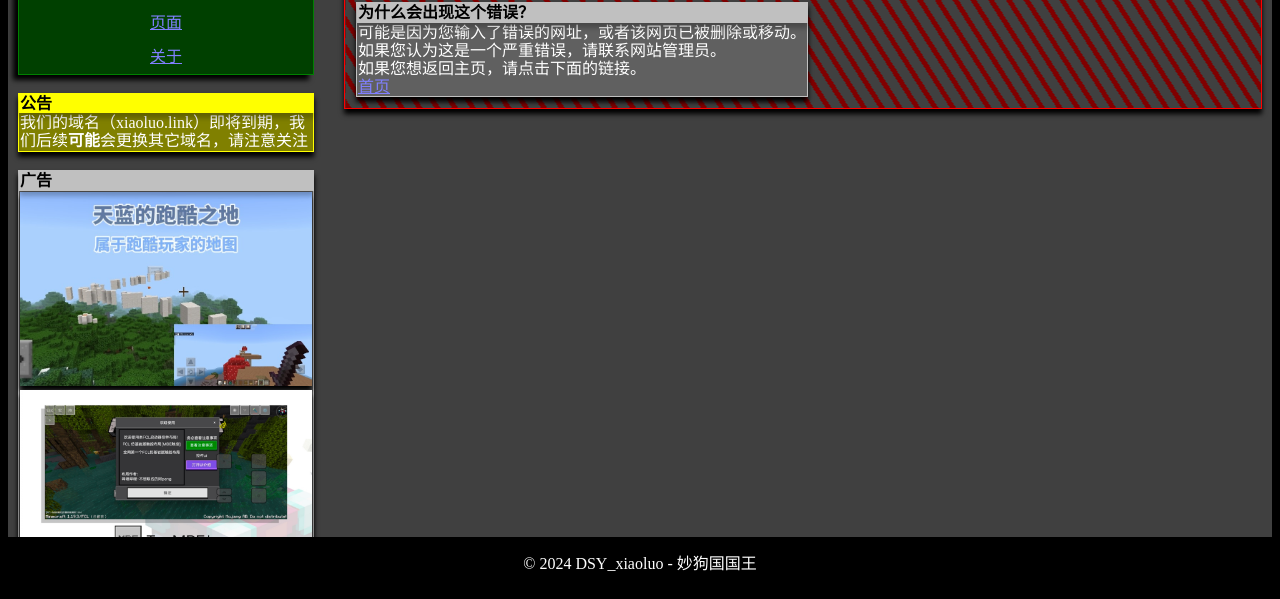
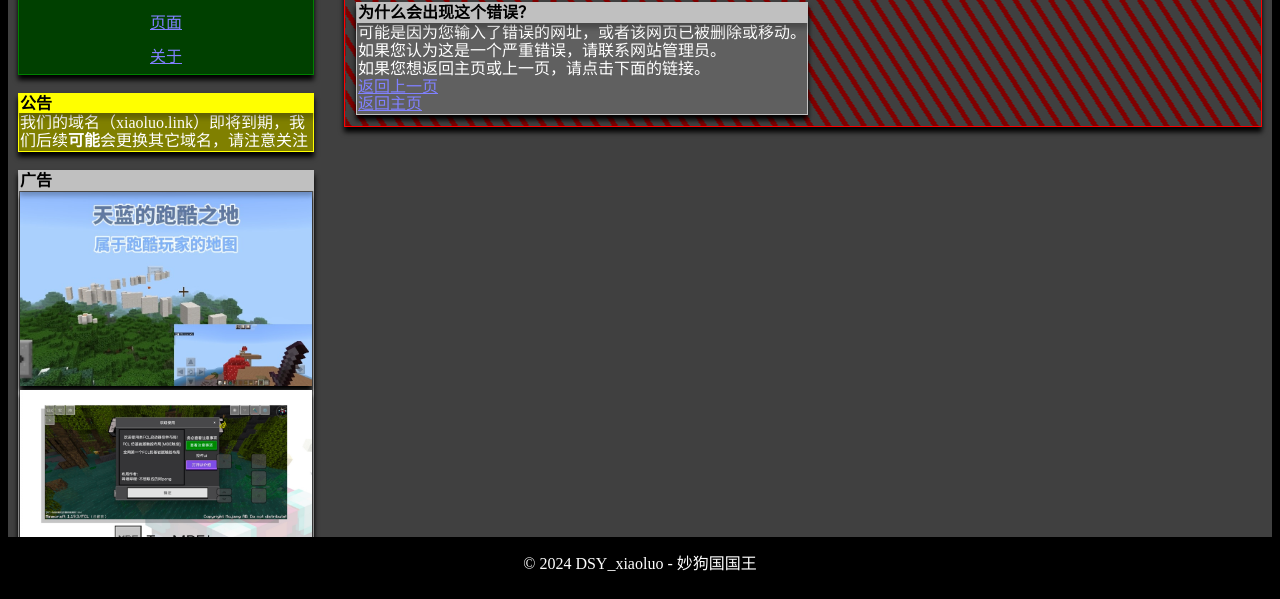
Before and after one commit to DSY-xiaoluo/DSY-xiaoluo.github.io, a plain HTML site: page 404.html in a window 1280 px wide. Shown: the part 201-800 px from the top of the page. Drawn offline with Linux system fonts and the light colour scheme; a web font is replaced by a local one.

Commit message:
Add files via upload

```diff
--- a/404.html
+++ b/404.html
@@ -11,8 +11,7 @@
   <title>404 | DSY_xiaoluo</title>
   <link rel="icon" type="image/svg+xml" href="/favicon.svg">
   <link rel="stylesheet" href="/style.css">
-  <javaScript src="/script.js">
-    </script>
+  <script src="/script.js"></script>
 </head>
 
 <body>
@@ -38,10 +37,11 @@
 
   <div class="grid-container2">
     <!--侧边栏~~~-->
-    <div class="grid-item">
+    <div class="grid-item" style="direction: rtl;">
+      <div style="direction: ltr;">
         <!--导航-->
         <table class="textbox"
-        style="border: 1px solid rgba(0, 128, 0, 1); width: 100%; text-align: center; box-shadow: -5px 5px 5px rgba(0, 0, 0, 1); line-height: 2;">
+          style="border: 1px solid rgba(0, 128, 0, 1); width: 100%; text-align: center; box-shadow: 0px 5px 5px rgba(0, 0, 0, 1); line-height: 2;">
           <thead>
             <tr>
               <td
@@ -75,35 +75,7 @@
         <!--其它杂七杂八的-->
         <div id="sidebar">
           <!--动态内容，见sidebar.html-->
-        <!-- 加载侧边栏内容 -->
-        <script>
-          // 创建一个新的XMLHttpRequest对象
-          var xhr = new XMLHttpRequest();
-          // 设置请求类型和URL
-          xhr.open('GET', '/content/sidebar.html', true);
-          // 设置回调函数
-          xhr.onreadystatechange = function () {
-            // 如果请求状态为4（请求已完成，且响应已就绪）
-            if (xhr.readyState === 4) {
-              // 如果状态码为200（请求成功）
-              if (xhr.status === 200) {
-                // 如果响应文本不为空
-                if (xhr.responseText.trim() !== '') {
-                  // 将响应文本设置为侧边栏的内容
-                  document.getElementById('sidebar').innerHTML = xhr.responseText;
-                } else {
-                  // 如果响应文本为空，设置侧边栏内容为“Error: No content found.”
-                  document.getElementById('sidebar').innerHTML = 'Error: No content found.';
-                }
-              } else {
-                // 如果状态码不为200，设置侧边栏内容为“Error: Failed to load content.”
-                document.getElementById('sidebar').innerHTML = 'Error: Failed to load content.';
-              }
-            }
-          };
-          // 发送请求
-          xhr.send();
-        </script>
+        </div>
       </div>
     </div>
 
@@ -119,7 +91,8 @@
           </tr>
         </thead>
         <tr>
-          <td style="background: repeating-linear-gradient(57.5deg, #800000, #800000 5px, transparent 5px, transparent 15px);">
+          <td
+            style="background: repeating-linear-gradient(57.5deg, #800000, #800000 5px, transparent 5px, transparent 15px);">
             <span style="font-size: 32px;">404</span><br>
             <span>File not found</span><br>
             <table class="textbox" style="border: 1px solid #c0c0c0; margin: 10px;">
@@ -134,16 +107,17 @@
                 <td style="background-color: #606060;">
                   <span>可能是因为您输入了错误的网址，或者该网页已被删除或移动。</span><br>
                   <span>如果您认为这是一个严重错误，请联系网站管理员。</span><br>
-                  <span>如果您想返回主页，请点击下面的链接。</span><br>
-                  <a href="/index.html">首页</a>
+                  <span>如果您想返回主页或上一页，请点击下面的链接。</span><br>
+                  <span><a href="javascript:history.back()">返回上一页</a></span><br>
+                  <span><a href="/index.html">返回主页</a></span><br>
                 </td>
               </tr>
             </table>
           </td>
         </tr>
       </table>
-      <br>
-
+      <div style="height: 100%;"></div>
+      <div id="sidebar"></div>
     </div>
   </div>
   <div style="width: 100%; text-align: center"><br>© 2024 DSY_xiaoluo - 妙狗国国王</div>
--- a/script.js
+++ b/script.js
@@ -0,0 +1,13 @@
+document.addEventListener("DOMContentLoaded", function() {
+  var xhr = new XMLHttpRequest();
+  xhr.open('GET', '/content/sidebar.html', true);
+  xhr.onreadystatechange = function() {
+      if (xhr.readyState === 4 && xhr.status === 200) {
+          var sidebarElements = document.querySelectorAll('#sidebar');
+          for (var i = 0; i < sidebarElements.length; i++) {
+              sidebarElements[i].innerHTML = xhr.responseText;
+          }
+      }
+  };
+  xhr.send();
+});
```
Also changed, not shown: blog.html (+10 -37 lines), empty.html (+4 -34 lines), index.html (+8 -35 lines). Lines whose indentation alone changed are shown as unchanged.
